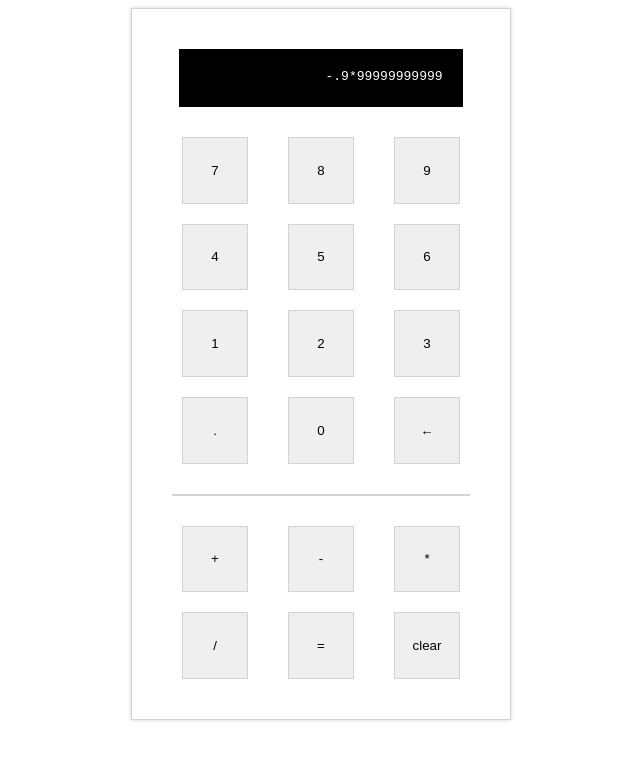
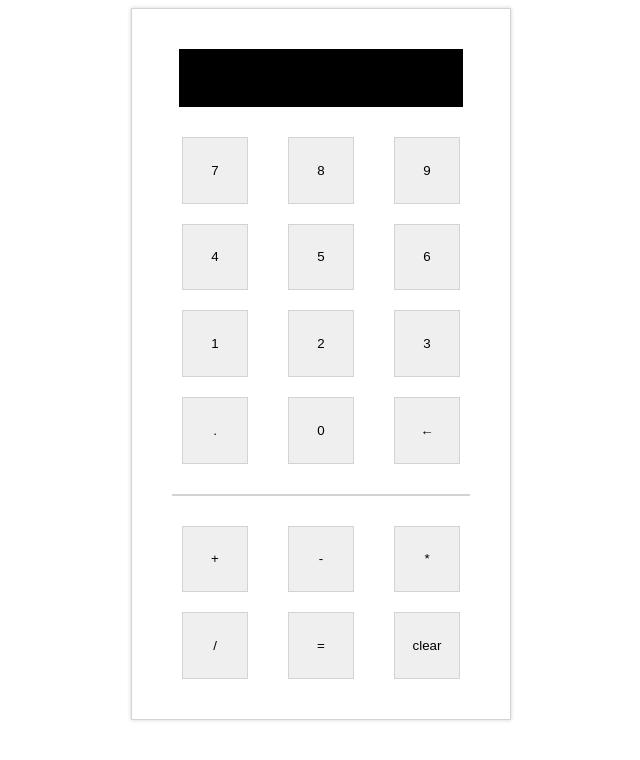
Before and after one commit to stefior/calculator, a plain HTML site: page index.html in a window 1280 px wide. Shown: the whole page, without its empty margins (319-959 px from the left). Drawn offline with Linux system fonts and the light colour scheme.

Commit message:
Set initial number display to be blank

```diff
--- a/index.html
+++ b/index.html
@@ -10,7 +10,7 @@
 </head>
 <body>
   <div id="calculator-case">
-    <p class="display">-.9*99999999999</p>
+    <p class="display"></p>
     <div class="numbers">
       <button>9</button>
       <button>8</button>
```
